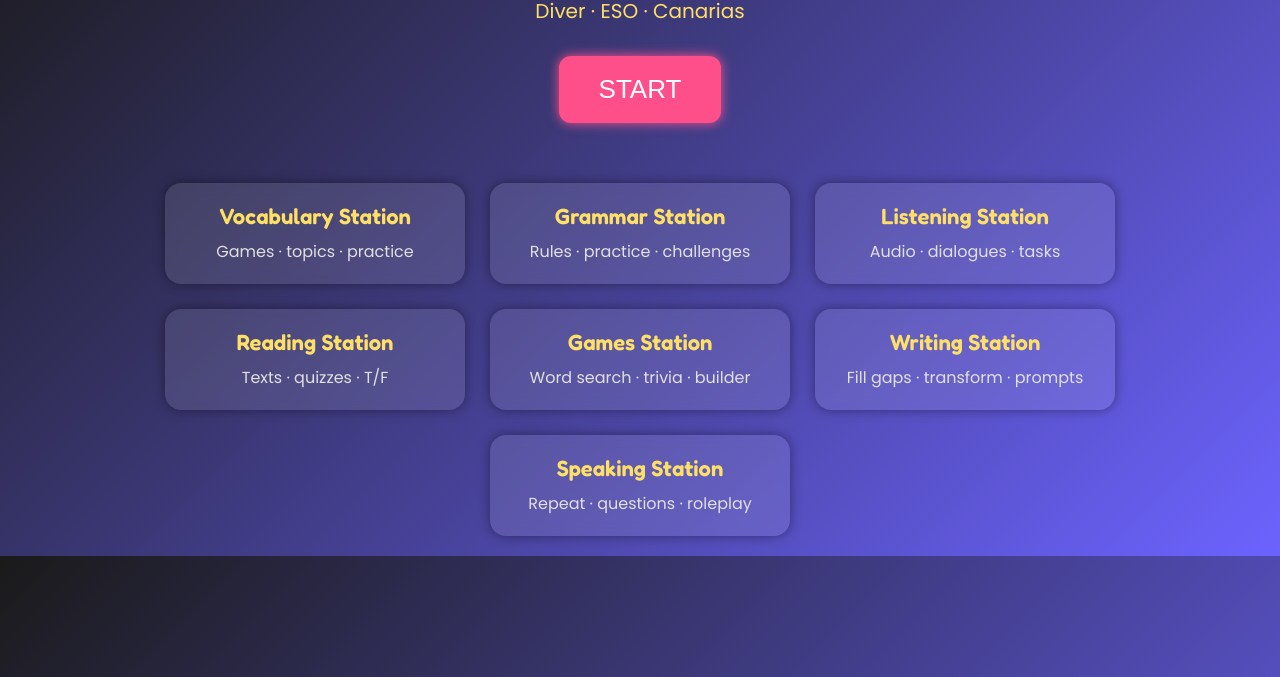
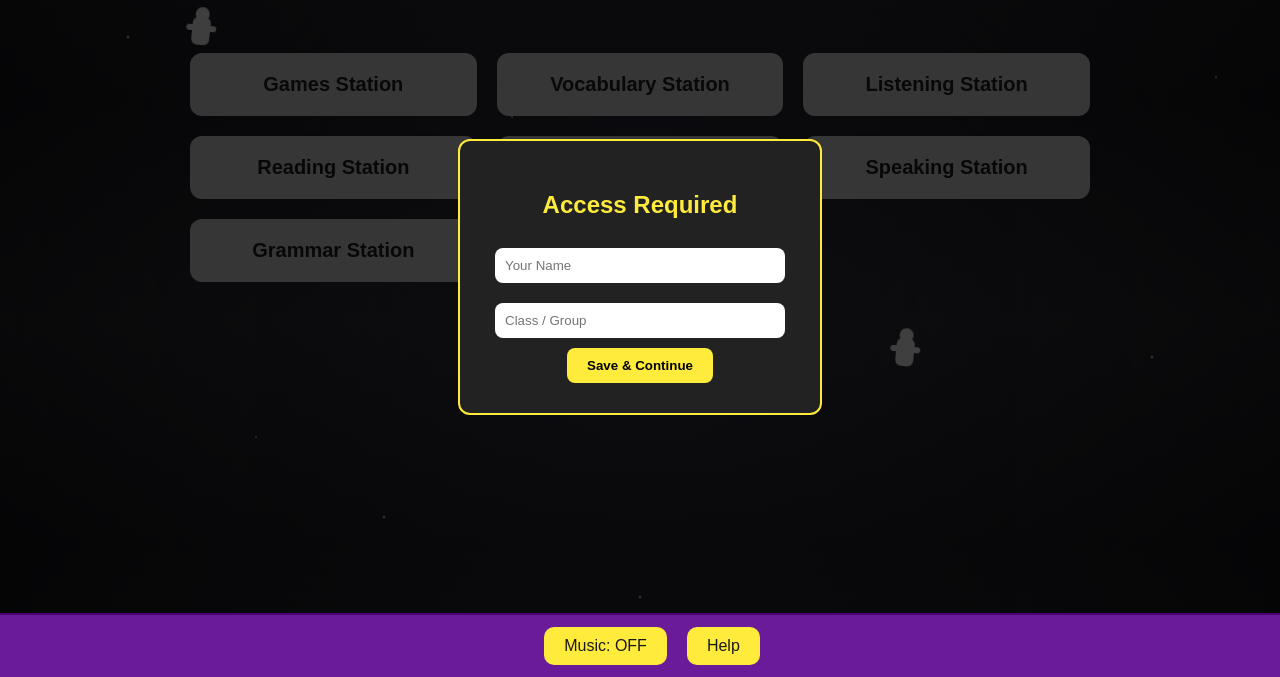
Before and after one commit to LAULAUtonton/GAMIFICATION, a plain HTML site: page index.html in a window 1280 px wide. Shown: the part 123-800 px from the top of the page. Drawn offline with Linux system fonts and the light colour scheme.

Commit message:
Update index.html

```diff
--- a/index.html
+++ b/index.html
@@ -2,143 +2,283 @@
 <html lang="en">
 <head>
 <meta charset="UTF-8">
-    <meta name="viewport" content="width=device-width, initial-scale=1.0">
-    <title>English Stations – Diver ESO</title>
-
-    <!-- Google Fonts -->
-    <link href="https://fonts.googleapis.com/css2?family=Poppins:wght@300;400;600&family=Fredoka:wght@600&display=swap" rel="stylesheet">
+<title>English Learning Stations</title>
 
 <style>
+
+/* BASE STAR SKY */
 body {
     margin: 0;
     padding: 0;
-            background: linear-gradient(135deg, #1A1A1A, #6C63FF);
-            font-family: 'Poppins', sans-serif;
-            color: white;
+    font-family: Arial, sans-serif;
+    color: #f2f2f2;
     text-align: center;
+    background: linear-gradient(180deg, #1a1a1d, #0f0f12, #1a1a1d);
+    overflow: hidden;
 }
 
-        h1 {
-            font-family: 'Fredoka', sans-serif;
-            font-size: 42px;
-            margin-top: 40px;
-            color: #FF4F8B;
-            text-shadow: 0 0 10px #FF4F8B;
+/* STAR FIELD */
+body::before {
+    content: "";
+    position: fixed;
+    top: 0; left: 0;
+    width: 100%; height: 100%;
+    background-image:
+        radial-gradient(2px 2px at 10% 20%, white, transparent),
+        radial-gradient(2px 2px at 30% 80%, white, transparent),
+        radial-gradient(2px 2px at 70% 40%, white, transparent),
+        radial-gradient(2px 2px at 90% 60%, white, transparent),
+        radial-gradient(2px 2px at 50% 90%, white, transparent),
+        radial-gradient(1.5px 1.5px at 20% 70%, white, transparent),
+        radial-gradient(1.5px 1.5px at 80% 10%, white, transparent),
+        radial-gradient(1.5px 1.5px at 40% 30%, white, transparent),
+        radial-gradient(1.5px 1.5px at 60% 50%, white, transparent),
+        radial-gradient(1.5px 1.5px at 95% 25%, white, transparent);
+    opacity: 0.9;
+    z-index: -3;
 }
 
-        .subtitle {
-            font-size: 20px;
-            margin-bottom: 30px;
-            color: #FFE066;
+/* DRIFTING NEBULA */
+body::after {
+    content: "";
+    position: fixed;
+    top: -20%; left: -20%;
+    width: 140%; height: 140%;
+    background: radial-gradient(circle, rgba(120,120,160,0.25), transparent 70%);
+    animation: drift 60s infinite linear;
+    z-index: -2;
 }
 
-        .start-btn {
-            background: #FF4F8B;
-            color: white;
-            padding: 18px 40px;
-            font-size: 26px;
+@keyframes drift {
+    0% { transform: translate(0,0); }
+    50% { transform: translate(40px, 60px); }
+    100% { transform: translate(0,0); }
+}
+
+/* FLOATING ASTRONAUTS */
+.astronaut {
+    position: fixed;
+    width: 18px;
+    height: 28px;
+    background: white;
+    border-radius: 6px;
+    animation: float 8s ease-in-out infinite;
+    opacity: 0.8;
+    z-index: -1;
+}
+
+/* Helmet */
+.astronaut::before {
+    content: "";
+    position: absolute;
+    top: -10px;
+    left: 2px;
+    width: 14px;
+    height: 14px;
+    background: white;
+    border-radius: 50%;
+}
+
+/* Arms */
+.astronaut::after {
+    content: "";
+    position: absolute;
+    top: 8px;
+    left: -6px;
+    width: 30px;
+    height: 6px;
+    background: white;
+    border-radius: 3px;
+}
+
+@keyframes float {
+    0% { transform: translateY(0) rotate(0deg); }
+    50% { transform: translateY(-20px) rotate(6deg); }
+    100% { transform: translateY(0) rotate(0deg); }
+}
+
+/* ASTRONAUT POSITIONS */
+#a1 { top: 20%; left: 15%; animation-duration: 10s; }
+#a2 { top: 60%; left: 70%; animation-duration: 12s; }
+#a3 { top: 40%; left: 45%; animation-duration: 14s; }
+
+/* TITLE */
+h1 {
+    margin-top: 60px;
+    font-size: 42px;
+    color: #FFEB3B;
+}
+
+/* MENU GRID */
+.menu-container {
+    display: grid;
+    grid-template-columns: repeat(auto-fit, minmax(220px, 1fr));
+    gap: 20px;
+    padding: 40px;
+    max-width: 900px;
+    margin: auto;
+}
+
+/* YELLOW BUTTONS */
+.menu-btn {
+    background: #FFEB3B;
+    color: #1A1A1A;
+    padding: 20px;
+    border-radius: 12px;
     border: none;
-            border-radius: 12px;
     cursor: pointer;
-            margin-bottom: 40px;
-            box-shadow: 0 0 12px #FF4F8B;
+    font-size: 20px;
+    font-weight: bold;
     transition: 0.2s;
 }
-
-        .start-btn:hover {
-            background: #00D1FF;
-            box-shadow: 0 0 15px #00D1FF;
+.menu-btn:hover {
+    background: #FBC02D;
+    transform: scale(1.05);
+}
+.menu-btn:disabled {
+    background: #b5b5b5;
+    cursor: not-allowed;
 }
 
-        .stations-container {
+/* PURPLE LOWER DECK */
+.fixed-bar {
+    position: fixed;
+    bottom: 0;
+    left: 0;
+    width: 100%;
+    background: #6A1B9A;
+    padding: 12px;
     display: flex;
-            flex-wrap: wrap;
     justify-content: center;
-            gap: 25px;
-            padding: 20px;
+    gap: 20px;
+    border-top: 2px solid #4A0072;
 }
 
-        .station-card {
-            background: rgba(255, 255, 255, 0.1);
-            width: 260px;
-            padding: 20px;
-            border-radius: 16px;
-            backdrop-filter: blur(6px);
-            box-shadow: 0 0 12px rgba(0,0,0,0.4);
-            transition: 0.25s;
+/* YELLOW BUTTONS IN DECK */
+.bar-btn {
+    background: #FFEB3B;
+    color: #1A1A1A;
+    padding: 10px 20px;
+    border-radius: 10px;
+    border: none;
     cursor: pointer;
+    font-size: 16px;
+}
+.bar-btn:hover {
+    background: #FBC02D;
 }
 
-        .station-card:hover {
-            transform: scale(1.05);
-            background: rgba(255, 255, 255, 0.18);
+/* ACCESS MODAL */
+#accessModal {
+    position: fixed;
+    top: 0; left: 0;
+    width: 100%; height: 100%;
+    background: rgba(0,0,0,0.7);
+    display: flex;
+    justify-content: center;
+    align-items: center;
 }
 
-        .station-title {
-            font-family: 'Fredoka', sans-serif;
-            font-size: 22px;
-            color: #FFE066;
-            margin-bottom: 10px;
+.modal-box {
+    background: #222;
+    padding: 30px;
+    border-radius: 12px;
+    width: 300px;
+    text-align: center;
+    border: 2px solid #FFEB3B;
 }
 
-        .station-desc {
-            font-size: 16px;
-            color: #E0E0E0;
+.modal-box input {
+    width: 90%;
+    padding: 10px;
+    margin: 10px 0;
+    border-radius: 8px;
+    border: none;
 }
+
+.modal-box button {
+    background: #FFEB3B;
+    padding: 10px 20px;
+    border-radius: 8px;
+    border: none;
+    cursor: pointer;
+    font-weight: bold;
+}
+
 </style>
 </head>
 
 <body>
 
-    <h1>English Stations</h1>
-    <p class="subtitle">Diver · ESO · Canarias</p>
+<!-- FLOATING ASTRONAUTS -->
+<div id="a1" class="astronaut"></div>
+<div id="a2" class="astronaut"></div>
+<div id="a3" class="astronaut"></div>
 
-    <button class="start-btn" onclick="scrollToStations()">START</button>
-
-    <div id="stations" class="stations-container">
-
-        <!-- ONLY THE WORKING STATIONS -->
-
-        <div class="station-card" onclick="location.href='stations/vocabulary.html'">
-            <div class="station-title">Vocabulary Station</div>
-            <div class="station-desc">Games · topics · practice</div>
+<!-- ACCESS MODAL -->
+<div id="accessModal">
+    <div class="modal-box">
+        <h2 style="color:#FFEB3B;">Access Required</h2>
+        <input id="nameInput" type="text" placeholder="Your Name">
+        <input id="classInput" type="text" placeholder="Class / Group">
+        <button onclick="saveAccess()">Save & Continue</button>
+    </div>
 </div>
 
-        <div class="station-card" onclick="location.href='stations/grammar.html'">
-            <div class="station-title">Grammar Station</div>
-            <div class="station-desc">Rules · practice · challenges</div>
+<h1>English Learning Stations</h1>
+
+<div class="menu-container">
+    <button class="menu-btn" disabled>Games Station</button>
+    <button class="menu-btn" disabled>Vocabulary Station</button>
+    <button class="menu-btn" disabled>Listening Station</button>
+    <button class="menu-btn" disabled>Reading Station</button>
+    <button class="menu-btn" disabled>Writing Station</button>
+    <button class="menu-btn" disabled>Speaking Station</button>
+    <button class="menu-btn" disabled>Grammar Station</button>
 </div>
 
-        <div class="station-card" onclick="location.href='stations/listening.html'">
-            <div class="station-title">Listening Station</div>
-            <div class="station-desc">Audio · dialogues · tasks</div>
+<div class="fixed-bar">
+    <button class="bar-btn" onclick="toggleMusic()">Music: OFF</button>
+    <button class="bar-btn">Help</button>
 </div>
 
-        <div class="station-card" onclick="location.href='stations/reading.html'">
-            <div class="station-title">Reading Station</div>
-            <div class="station-desc">Texts · quizzes · T/F</div>
-        </div>
-
-        <div class="station-card" onclick="location.href='stations/games.html'">
-            <div class="station-title">Games Station</div>
-            <div class="station-desc">Word search · trivia · builder</div>
-        </div>
-
-        <div class="station-card" onclick="location.href='stations/writing.html'">
-            <div class="station-title">Writing Station</div>
-            <div class="station-desc">Fill gaps · transform · prompts</div>
-        </div>
-
-        <div class="station-card" onclick="location.href='stations/speaking.html'">
-            <div class="station-title">Speaking Station</div>
-            <div class="station-desc">Repeat · questions · roleplay</div>
-        </div>
-
-    </div>
+<!-- MUSIC -->
+<audio id="bgMusic" loop>
+    <source src="music.mp3" type="audio/mpeg">
+</audio>
 
 <script>
-        function scrollToStations() {
-            document.getElementById("stations").scrollIntoView({ behavior: "smooth" });
+function saveAccess() {
+    let name = document.getElementById("nameInput").value.trim();
+    let group = document.getElementById("classInput").value.trim();
+
+    if (name === "" || group === "") {
+        alert("Please enter your name and class.");
+        return;
+    }
+
+    document.getElementById("accessModal").style.display = "none";
+
+    document.querySelectorAll(".menu-btn").forEach(btn => {
+        btn.disabled = false;
+    });
+}
+
+let musicOn = false;
+
+function toggleMusic() {
+    let audio = document.getElementById("bgMusic");
+    let btn = event.target;
+
+    if (!musicOn) {
+        audio.play();
+        btn.textContent = "Music: ON";
+        musicOn = true;
+    } else {
+        audio.pause();
+        btn.textContent = "Music: OFF";
+        musicOn = false;
+    }
 }
 </script>
 
```
Lines whose indentation alone changed are shown as unchanged.
